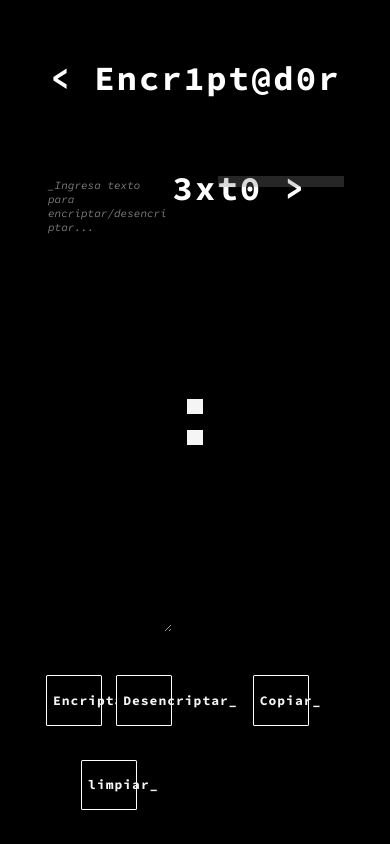
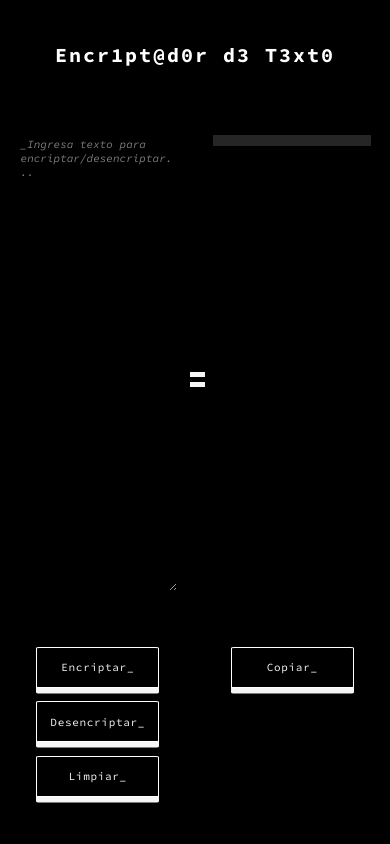
Before and after one commit to Arigo95/challenge-codificador.github.io, a plain HTML site: page Encriptador_de_texto.html in a window 390 px wide. Drawn offline with Linux system fonts and the light colour scheme.

Commit message:
Challenge completo

```diff
--- a/Encriptador_de_Texto.css
+++ b/Encriptador_de_Texto.css
@@ -1,5 +1,6 @@
 * {
     box-sizing: border-box;
+    font-family: 'Source Code Pro', 'helvetica';
 }
 
 body {
@@ -17,21 +18,22 @@ body {
     margin: 0 auto;
     justify-content: stretch;
     grid-template-columns: 45% 10% 45%;
-    grid-template-rows: 20% 60% 20%;
+    grid-template-rows: 15% 60% 20%;
 }
 
 #titulo {
-    font-family: 'Source Code Pro', 'helvetica';
     color: white;
+    grid-column: 1/4;
+    letter-spacing: 2px;
+}
+h1 {
+    margin: 0;
+    font-size: 2em;
+    height: 100%;
     text-align: center;
-    grid-column: 1/4;
-    line-height: 110px;
-    letter-spacing: 2px;
-    font-size: 1.7em;
+    line-height:500%;
 }
-
 textarea {
-    font-family: 'Source Code Pro';
     font-style: italic;
     font-size: medium;
     color: whitesmoke;
@@ -50,7 +52,7 @@ textarea {
     color: gray;
 }
 
-#resultado {
+#contenedor-resultado {
     background-color:rgba(128, 128, 128, 0.295);
     margin:5%;
     width: 90%;
@@ -59,7 +61,6 @@ textarea {
 }
 
 p {
-    font-family: 'Source Code Pro', 'helvetica';
     max-height: 100%;
     width: 100%;
     font-size: 1.1em;
@@ -68,13 +69,13 @@ p {
     text-align:left;
 }
 
-#encriptar-desencriptar, #copiar {
+#encriptar-desencriptar, #contenedor-copiar {
     display: flex;
     justify-content:space-around ;
     flex-wrap: wrap;
 }
 
-#copiar {
+#contenedor-copiar {
     grid-column: 3/4;
 }
 
@@ -100,24 +101,48 @@ p {
 button {
     color: whitesmoke;
     background-color: black;
-    font-family: 'Source Code Pro', 'helvetica';
     width: 40%;
     height: 30%;
-    font-weight: bolder;
-    letter-spacing: 1px;
-    font-size: medium;
-    border: white solid 1px;
+    letter-spacing: 0.0625em;
+    border: white solid 0.0625em;
     border-radius: 3%;
-    font-size: 1.3em;
+    font-size: 1.1em;
+    cursor: pointer;
+    box-shadow: 0 0.5em whitesmoke;
+    margin-top: 5%;
 }
 
-button:hover {
-    background-color:whitesmoke ;
-    color: black;
+button:active {
+    box-shadow: 0 0.3em whitesmoke;
+    transform: translateY(0.2em);
 }
 
-@media (max-width: 600px) {
+@media (max-width: 700px) {
     body {
+        letter-spacing: normal;
         font-size: 10px;
     }
+    .grid-layout {
+        grid-template-columns: 47.5% 5% 47.5%;
+        grid-template-rows: 15% 60% 20%;
+        width: 95%;
+    }
+    h1 {
+        line-height: 550%;
+    }
+    .linea-blanca, .medio {
+        height: 1%;
+        width: 80%;
+    }
+    #encriptar-desencriptar, #contenedor-copiar {
+        padding-top: 0.5em;
+    }
+    #contenedor-resultado {
+        overflow-y: scroll;
+        -webkit-overflow-scrolling: touch;
+    }
+    button {
+        width: 70%;
+        height: 25%;
+    }
 }
--- a/Encriptador_de_texto.html
+++ b/Encriptador_de_texto.html
@@ -2,7 +2,7 @@
 <html>
     <head>
         <meta charset="utf-8">
-        <meta name="website" conten="width=device-width, initial-scale=1.0"/>
+        <meta name="viewport" content="width=device-width, initial-scale=1.0"/>
         <title>Encriptador de texto</title>
         <link href="Encriptador_de_texto.css" rel="stylesheet" type="text/css"/>
         <link href="https://fonts.googleapis.com/css2?family=Source+Code+Pro:ital,wght@0,400;0,700;1,400&display=swap" rel="stylesheet" type="text/css">
@@ -10,7 +10,7 @@
     <body>
         <div class="grid-layout">
             <div id="titulo">
-                <h1> < Encr1pt@d0r d3 T3xt0 > </h1>
+                <h1>Encr1pt@d0r d3 T3xt0 </h1>
             </div>
             <div id="textarea">
                 <textarea placeholder="_Ingresa texto para encriptar/desencriptar..."></textarea>
@@ -21,17 +21,17 @@
                 <div class="linea-blanca"></div>
             </div>
             <div>
-                <div id="resultado">
-                    <p></p>
+                <div id="contenedor-resultado">
+                    <p id="resultado"></p>
                 </div>
             </div>
             <div id="encriptar-desencriptar">
                 <button onclick="encriptador()" class="encriptar">Encriptar_</button>
                 <button onclick="desencriptador()" class="desencriptar">Desencriptar_</button>
-                <button onclick="limpiador()" class="limpiar">limpiar_</button>
+                <button onclick="limpiador()" class="limpiar">Limpiar_</button>
             </div>
-            <div id="copiar">
-                <button class="copiar">Copiar_</button>
+            <div id="contenedor-copiar">
+                <button onclick="copiando()" id="copiar">Copiar_</button>
             </div>
         </div>
     </body>
@@ -127,8 +127,17 @@
     }
 
     function limpiador() {
+        var btnTexto = document.getElementById('copiar')
         document.querySelector('p').innerHTML = '';
         document.querySelector('textarea').value = '';
+        btnTexto.innerText = "Copiar_"
+    }
+
+    function copiando() {
+        var textoAcopiar = document.getElementById('resultado').innerText
+        var btnTexto = document.getElementById('copiar')
+        navigator.clipboard.writeText(textoAcopiar);
+        btnTexto.innerText = "Texto copiado_"
     }
 
 </script>
```
